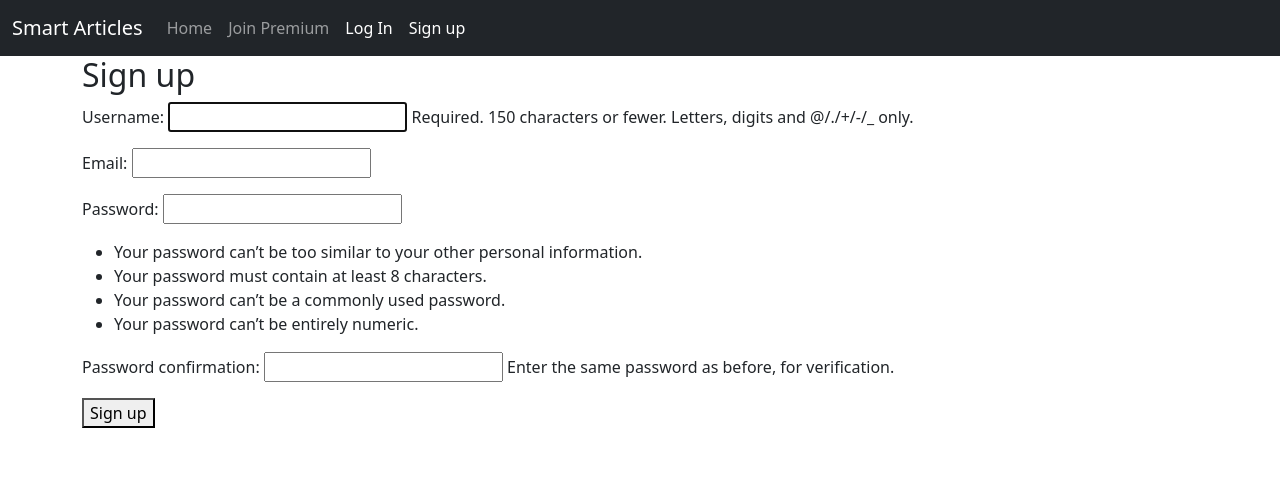
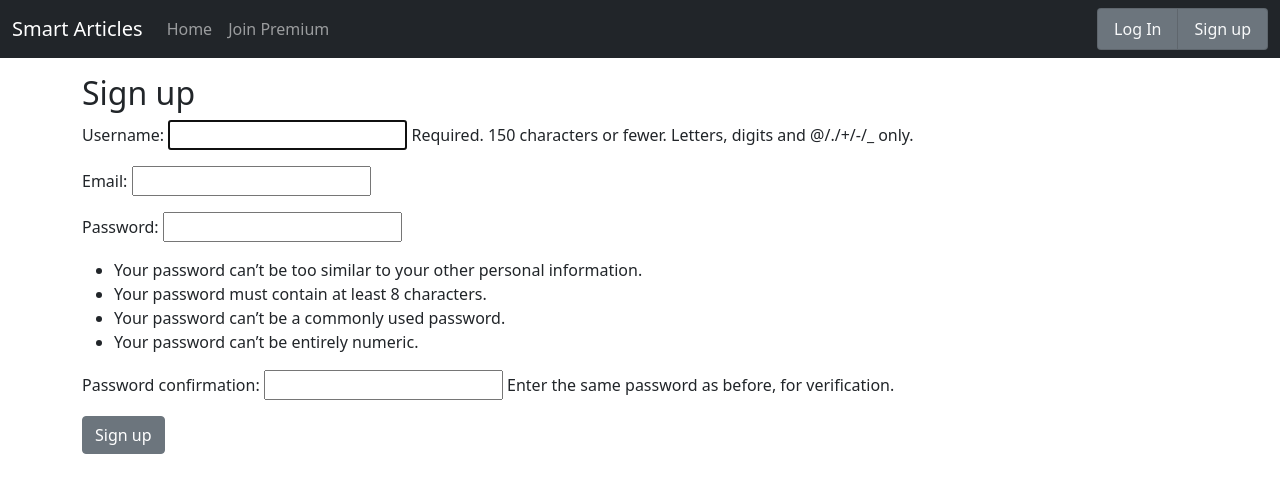
Before and after one commit to Weapon-X6/SmartArticles, a Django app: page /auth/signup in a window 1280 px wide. Shown: the top 493 px of the page. Run offline with Django 4.2, Linux system fonts and the light colour scheme.

Commit message:
improve styling

```diff
--- a/articles/templates/articles/base.html
+++ b/articles/templates/articles/base.html
@@ -9,9 +9,8 @@
 
 </head>
 <body>
-<div>
-    <nav class="navbar navbar-expand navbar-dark bg-dark">
 
+<nav class="navbar navbar-expand-lg navbar-dark bg-dark">
     <div class="container-fluid">
         <a class="navbar-brand" href="{% url 'home' %}">Smart Articles</a>
         <button class="navbar-toggler" type="button" data-bs-toggle="collapse" data-bs-target="#navbarNav"
@@ -19,33 +18,37 @@
             <span class="navbar-toggler-icon"></span>
         </button>
         <div class="collapse navbar-collapse" id="navbarNav">
-                <ul class="navbar-nav">
+            <ul class="navbar-nav  me-auto">
                 <li class="nav-item">
                     <a class="nav-link " aria-current="page" href="{% url 'home' %}">Home</a>
                 </li>
                 <li class="nav-item">
                     <a class="nav-link" href="{% url 'join' %}">Join Premium</a>
                 </li>
+            </ul>
+            <div class="justify-content-end">
                 {% if user.is_authenticated %}
-                        <li class="nav-item">
-                            <a class="nav-link" href="{% url 'join' %}">Log out</a>
-                        </li>
+                    <a class="nav-link" href="{% url 'join' %}">
+                        Log out
+                    </a>
                 {% else %}
-                         <li class="nav-item">
-                            <a class="nav-link active" href="{% url 'login' %}">Log In</a>
-                        </li>
-                        <li class="nav-item">
-                            <a class="nav-link active" href="{% url 'signup' %}">Sign up</a>
-                        </li>
+                    <ul class="list-group list-group-horizontal">
+                        <li class="list-group-item bg-secondary"><a class="link-light text-decoration-none"
+                                                                    href="{% url 'login' %}">Log In</a></li>
+                        <li class="list-group-item bg-secondary"><a class="link-light text-decoration-none"
+                                                                    href="{% url 'signup' %}">Sign up</a></li>
+                    </ul>
                 {% endif %}
-                </ul>
+            </div>
         </div>
     </div>
 </nav>
+
+<div class="mt-3">
+    {% block content %}
+    {% endblock %}
 </div>
 
-{% block content %}
-{% endblock %}
 
 <!-- JavaScript Bundle with Popper -->
 <script src="https://cdn.jsdelivr.net/npm/bootstrap@5.1.3/dist/js/bootstrap.bundle.min.js"
--- a/articles/templates/registration/signup.html
+++ b/articles/templates/registration/signup.html
@@ -5,7 +5,7 @@
         <form method="post">
             {% csrf_token %}
             {{ form.as_p }}
-            <button type="submit">Sign up</button>
+            <button type="submit" class="btn btn-secondary">Sign up</button>
         </form>
     </div>
 {% endblock %}
```
Lines whose indentation alone changed are shown as unchanged.
